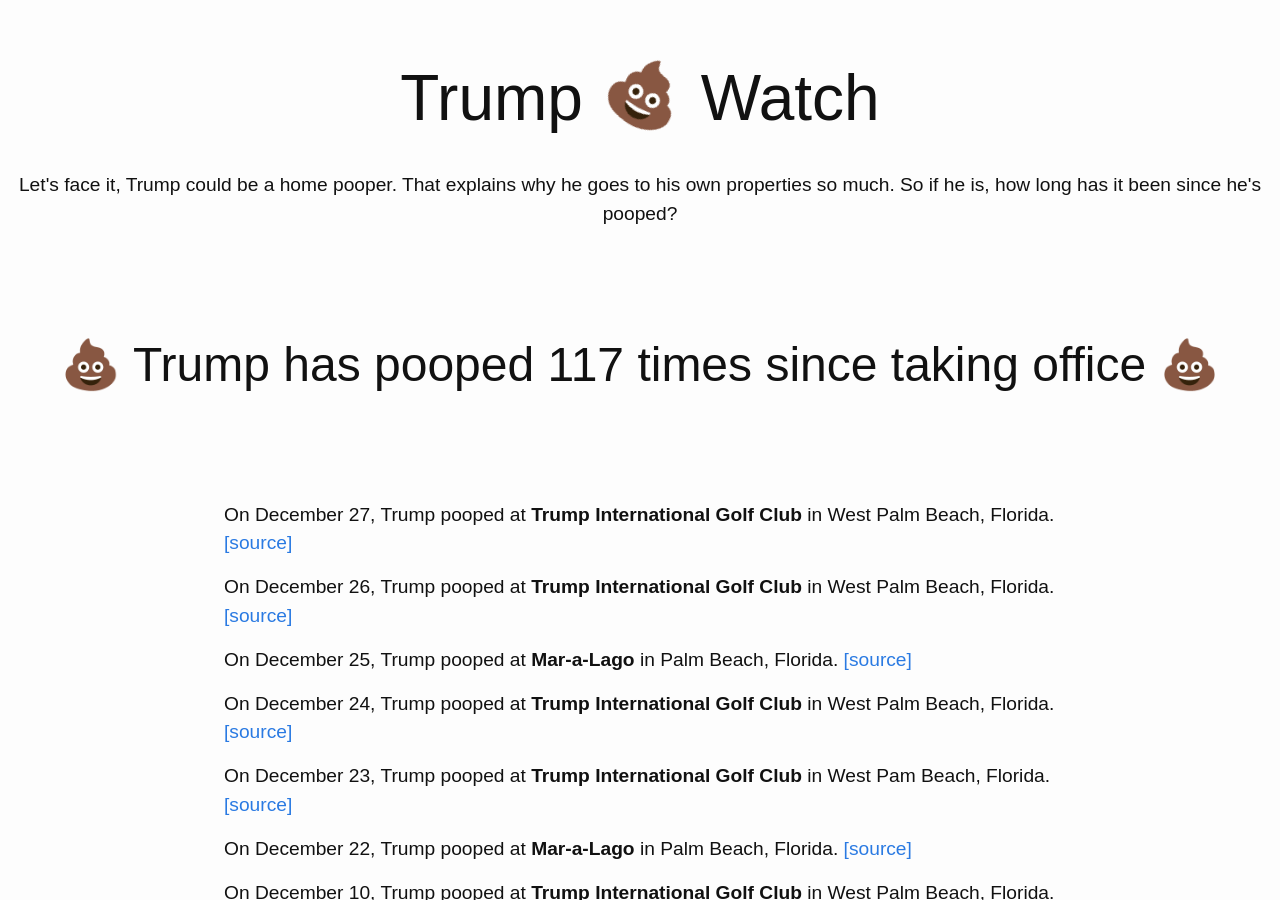
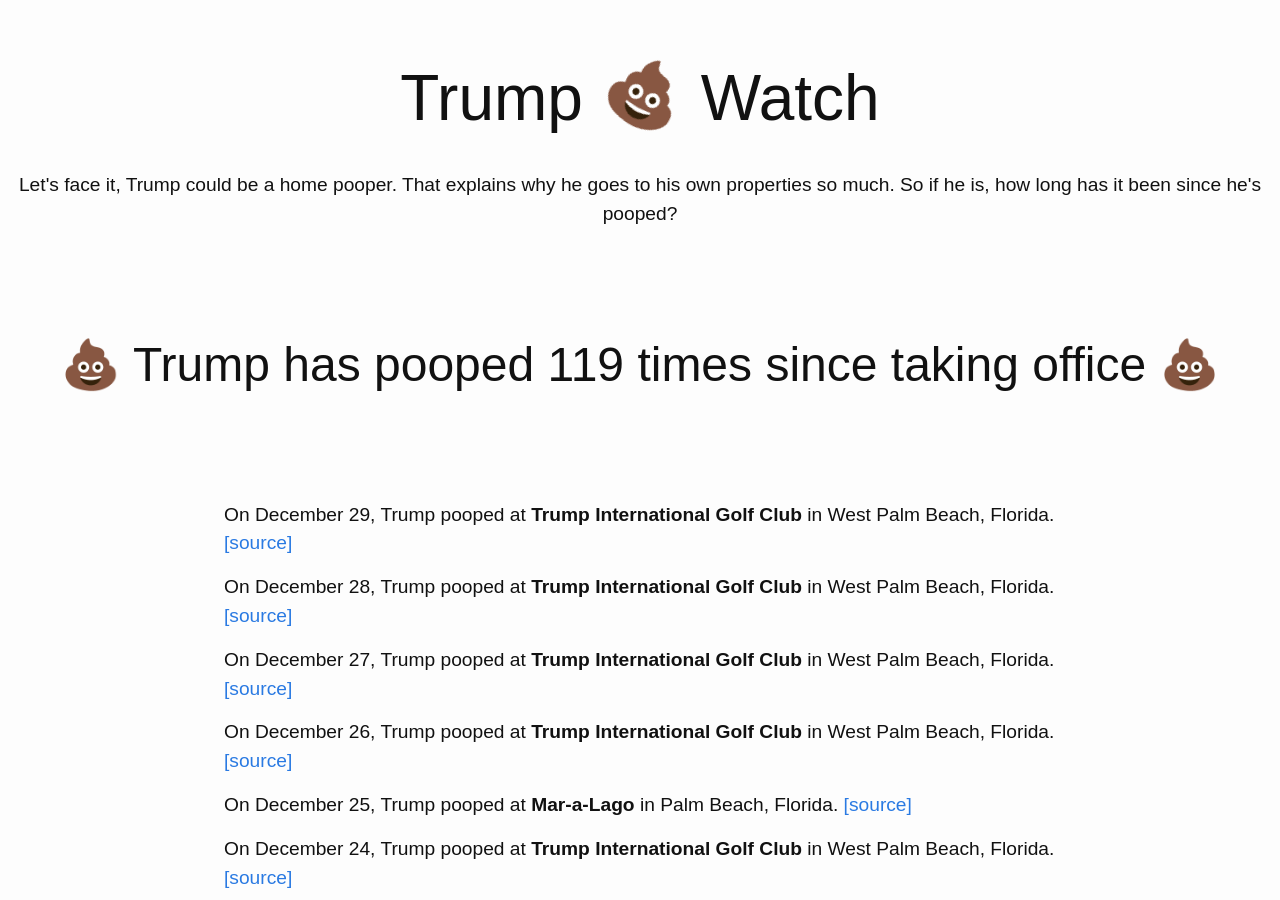
Before and after one commit to dansinker/trumppoopwatch.org, a Jekyll site: the page built from pooparchive.md, in a window 1280 px wide and 900 px high. Built offline with Jekyll 4.4.1, drawn with Linux system fonts in a browser that asks for light colours; nearby versions of some CDN libraries.

Commit message:
more holiday poopin

```diff
--- a/_data/trumps.yml
+++ b/_data/trumps.yml
@@ -1,4 +1,12 @@
 poops:
+- location: Trump International Golf Club
+  city: West Palm Beach, Florida
+  date: 2017-12-29
+  link: https://amp.usatoday.com/amp/989819001?__twitter_impression=true
+- location: Trump International Golf Club
+  city: West Palm Beach, Florida
+  date: 2017-12-28
+  link: http://publicpool.kinja.com/subject-pool-report-2-trump-international-golf-club-1821621136
 - location: Trump International Golf Club
   city: West Palm Beach, Florida
   date: 2017-12-27
```
